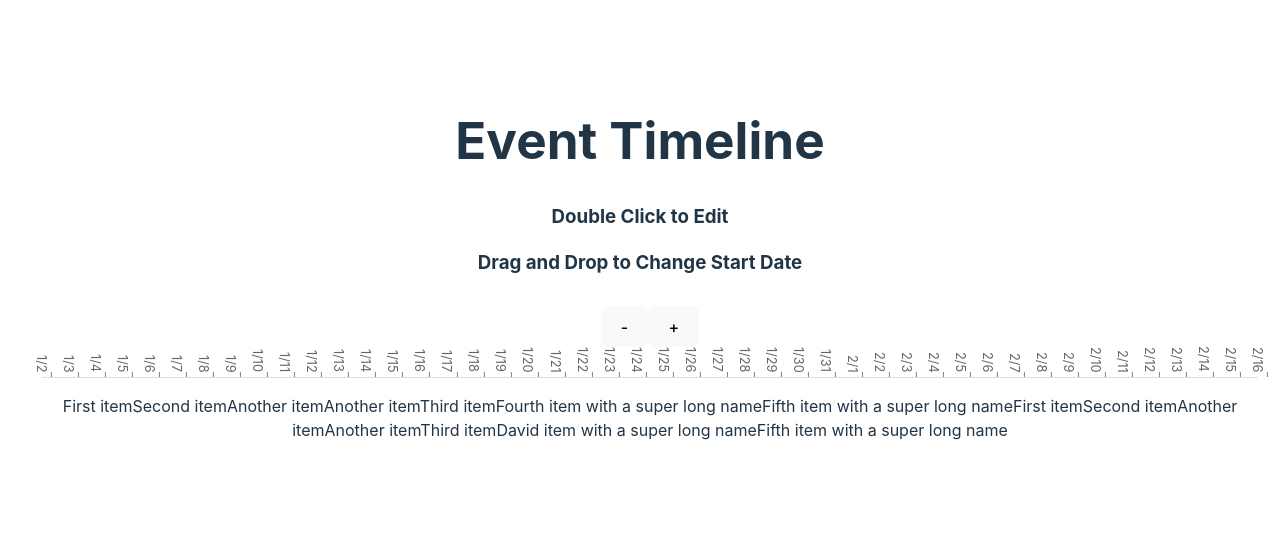
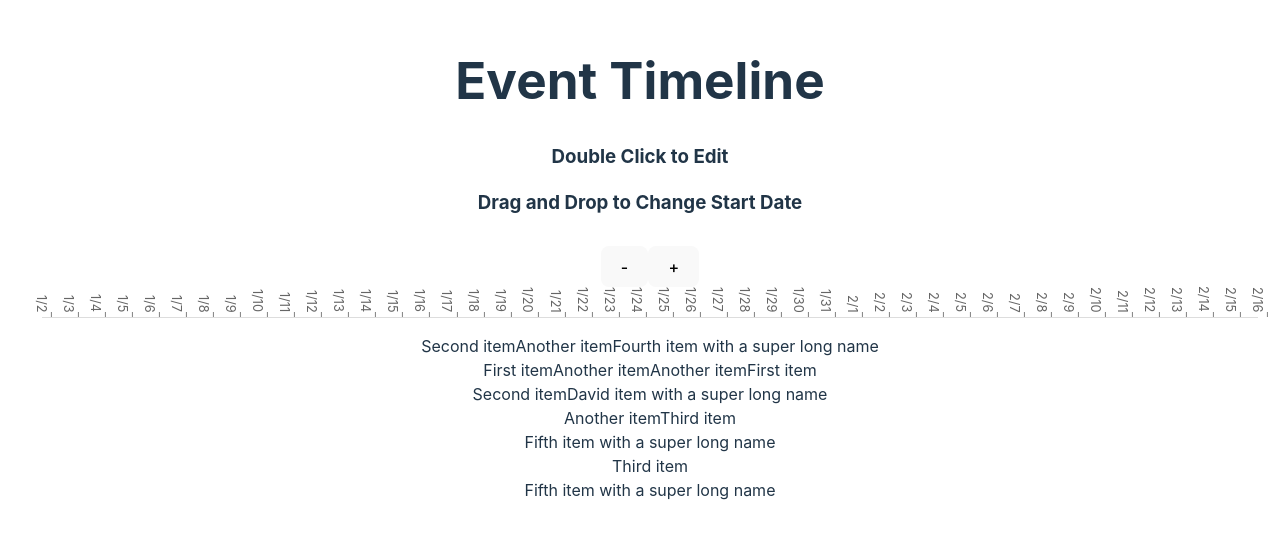
Before and after one commit to davisios/timeline, a React (Vite) app: page / in a window 1280 px wide. Shown: the part 135-674 px from the top of the page. Built offline with nearby package versions, Linux system fonts and the light colour scheme.

Commit message:
display events in lanes

```diff
--- a/src/components/Timeline.jsx
+++ b/src/components/Timeline.jsx
@@ -1,4 +1,4 @@
-import { useState } from 'react';
+import { useMemo, useState } from 'react';
 import { useEvents } from '../context/EventContext';
 import './Timeline.css';
 import DateMarkers from './DateMarkers';
@@ -9,6 +9,27 @@ const Timeline = () => {
   const adjustScale = (delta) => {
     setScale((prevScale) => Math.max(0.5, Math.min(prevScale + delta, 3)));
   };
+
+  const lanes = useMemo(() => {
+    const sortedEvents = [...events].sort(
+      (a, b) => new Date(a.start) - new Date(b.start)
+    );
+
+    return sortedEvents.reduce((acc, event) => {
+      let placed = false;
+      for (const lane of acc) {
+        if (new Date(event.start) >= new Date(lane[lane.length - 1].end)) {
+          lane.push(event);
+          placed = true;
+          break;
+        }
+      }
+      if (!placed) {
+        acc.push([event]);
+      }
+      return acc;
+    }, []);
+  }, [events]);
   return (
     <div className="timeline-container">
       <div className="zoom-controls">
@@ -20,8 +41,12 @@ const Timeline = () => {
 
 
       <div className="timeline">
-        {events.map((event, index) => (
-          <span key={index}  >{event.name}</span>
+        {lanes.map((lane, laneIndex) => (
+          <div key={laneIndex} className="timeline-lane">
+            {lane.map((event, eventIndex) => (
+              <span>{event.name}</span>
+            ))}
+          </div>
         ))}
       </div>
     </div>
```
